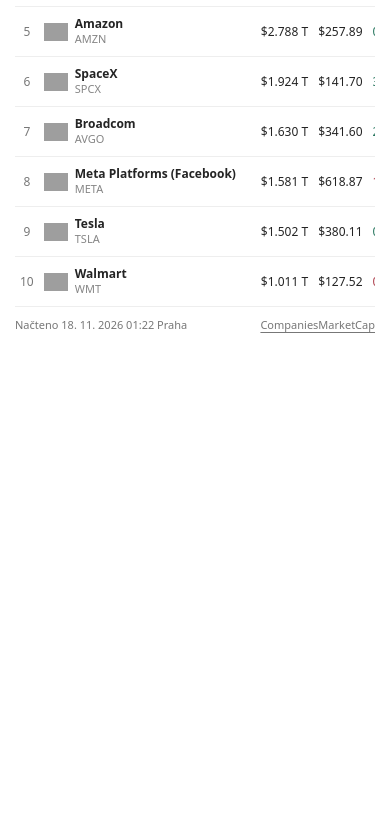
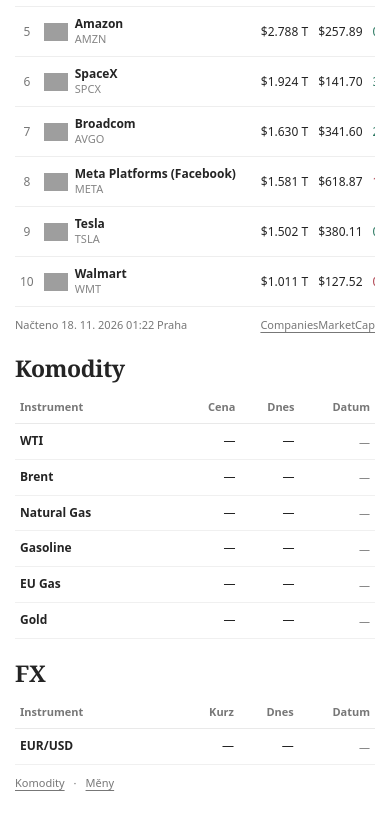
Before and after one commit to MichalMachalik/Nasdaq100-PAYandPRAY, a plain HTML site: page index.html in a window 390 px wide. Shown: the part 2118-2947 px from the top of the page. Before the commit the page ends 2512 px from the top, so only its background shows below. Drawn offline with Linux system fonts and the light colour scheme; grey boxes are pictures that could not be loaded.

Commit message:
Add six Trading Economics commodity quotes and EURUSD section beneath Nasdaq top ten

```diff
--- a/index.html
+++ b/index.html
@@ -340,6 +340,30 @@ body{background:#fff;color:#242424;font:17px/1.6 Georgia,"Times New Roman",serif
   .futures-hero #futures-price{font-size:clamp(24px,7vw,32px)}
   .futures-hero #futures-change{font-size:clamp(16px,4.7vw,19px)}
 }
+
+/* Trading Economics reference quotes, without ornamentation. */
+.market-scroll{overflow-x:auto;max-width:100%}
+.market-table{width:100%;border-collapse:collapse;font:13px/1.4 system-ui,-apple-system,"Segoe UI",sans-serif;font-variant-numeric:tabular-nums}
+.market-table th{padding:8px 9px 10px;border-bottom:1px solid #e9e9e9;text-align:right;color:#777;font-size:11px;font-weight:600;white-space:nowrap}
+.market-table th:first-child{text-align:left}
+.market-table td{padding:10px 9px;text-align:right;border-bottom:1px solid #f0f0f0;white-space:nowrap}
+.market-table td:first-child{text-align:left;font-weight:600}
+.market-table td:last-child{font-size:11px;color:#777}
+.market-table .market-unit{display:block;font-size:10px;color:#858585;font-weight:400;margin-top:2px}
+.market-table a{color:#282828;text-decoration:none;text-underline-offset:3px}
+.market-table a:hover{text-decoration:underline}
+.market-table .market-up{color:var(--green);font-weight:600}
+.market-table .market-down{color:var(--red);font-weight:600}
+.market-footer{display:flex;gap:9px;align-items:center;flex-wrap:wrap;color:#777;font:11px/1.5 system-ui,-apple-system,"Segoe UI",sans-serif;margin-top:10px}
+.market-footer a{color:#777;text-decoration:underline;text-underline-offset:3px}
+.market-footer #market-checked{margin-left:auto}
+@media(max-width:580px){
+ .market-table{font-size:12px}
+ .market-table td,.market-table th{padding:9px 5px}
+ .market-table td:first-child{min-width:105px}
+ .market-unit{font-size:9px}
+ .market-footer #market-checked{margin-left:0}
+}
 </style></head>
 <body><div class="wrap">
 <header class="header"><div class="brand"><svg class="aardvark-mark" viewBox="0 0 100 73" role="img" aria-label="Logo Aardvarkland" xmlns="http://www.w3.org/2000/svg">
@@ -370,6 +394,23 @@ body{background:#fff;color:#242424;font:17px/1.6 Georgia,"Times New Roman",serif
 <thead><tr><th scope="col">#</th><th scope="col">Společnost</th><th scope="col">Market cap</th><th scope="col">Cena</th><th scope="col">Dnes</th></tr></thead>
 <tbody id="top10-body"><tr><td colspan="5">Načítání ověřených dat…</td></tr></tbody></table></div>
 <div class="top10-meta"><span id="top10-time">Čeká na první ověřenou aktualizaci</span><a href="https://companiesmarketcap.com/" target="_blank" rel="noopener noreferrer">CompaniesMarketCap</a></div>
+</section>
+
+
+<section class="section" id="commodities-section">
+  <h2 class="sectiontitle">Komodity</h2>
+  <div class="market-scroll"><table class="market-table" aria-label="WTI, Brent, Natural Gas, Gasoline, EU Gas a zlato">
+    <thead><tr><th>Instrument</th><th>Cena</th><th>Dnes</th><th>Datum</th></tr></thead>
+    <tbody id="commodity-rows"><tr><td colspan="4">Načítání kotací…</td></tr></tbody>
+  </table></div>
+</section>
+<section class="section" id="fx-section">
+  <h2 class="sectiontitle">FX</h2>
+  <div class="market-scroll"><table class="market-table" aria-label="Kurz EUR/USD">
+    <thead><tr><th>Instrument</th><th>Kurz</th><th>Dnes</th><th>Datum</th></tr></thead>
+    <tbody id="fx-rows"><tr><td colspan="4">Načítání kurzu…</td></tr></tbody>
+  </table></div>
+  <div class="market-footer"><a href="https://tradingeconomics.com/commodities" target="_blank" rel="noopener noreferrer">Komodity</a><span>·</span><a href="https://tradingeconomics.com/currencies" target="_blank" rel="noopener noreferrer">Měny</a><span id="market-checked"></span></div>
 </section>
 
 
@@ -545,6 +586,59 @@ rows('archive',Array.isArray(d.archive)?d.archive.slice(-15).reverse():[],x=>{
   return el;
 })}
 
+
+const MARKET_ASSETS=[
+  ["WTI",2],["Brent",2],["Natural Gas",4],["Gasoline",4],
+  ["EU Gas",2],["Gold",2],["EUR/USD",5]
+];
+function renderMarketRows(rootId,ids,quotes){
+  const tbody=$(rootId);if(!tbody)return;
+  const frag=document.createDocumentFragment();
+  const byId=new Map(quotes.map(q=>[q.id,q]));
+  for(const ident of ids){
+    const decimals=MARKET_ASSETS.find(x=>x[0]===ident)?.[1]??2;
+    const q=byId.get(ident);
+    const tr=document.createElement('tr');
+    const first=document.createElement('td');
+    if(q&&typeof q.sourceUrl==='string'&&/^https:\/\/tradingeconomics\.com\//.test(q.sourceUrl)){
+      const a=document.createElement('a');a.href=q.sourceUrl;a.target='_blank';a.rel='noopener noreferrer';a.textContent=ident;first.append(a);
+    } else first.textContent=ident;
+    const value=document.createElement('td');
+    const movement=document.createElement('td');
+    const dated=document.createElement('td');
+    if(q&&Number.isFinite(q.price)&&q.price>0&&Number.isFinite(q.changePercent)&&/^\d{4}-\d{2}-\d{2}$/.test(q.quoteDateISO||'')){
+      value.textContent=q.price.toLocaleString('cs-CZ',{minimumFractionDigits:decimals,maximumFractionDigits:decimals});
+      const unit=document.createElement('span');unit.className='market-unit';unit.textContent=q.unit||'';
+      value.append(unit);
+      movement.textContent=Math.abs(q.changePercent).toLocaleString('cs-CZ',{minimumFractionDigits:2,maximumFractionDigits:2})+' %';
+      movement.className=q.changePercent>0?'market-up':q.changePercent<0?'market-down':'';
+      const parts=q.quoteDateISO.split('-');
+      dated.textContent=parts[2]+'. '+parts[1]+'. '+parts[0];
+      dated.title='Datum kotace u zdroje';
+    }else{
+      value.textContent='—';movement.textContent='—';dated.textContent='—';
+    }
+    tr.append(first,value,movement,dated);frag.append(tr);
+  }
+  tbody.replaceChildren(frag);
+}
+async function loadMarkets(){
+  try{
+    const response=await fetch('./data/markets.json?t='+Date.now(),{cache:'no-store'});
+    if(!response.ok)throw Error('No market data');
+    const data=await response.json();
+    if(!Array.isArray(data.quotes))throw Error('Invalid quote data');
+    renderMarketRows('commodity-rows',MARKET_ASSETS.slice(0,6).map(x=>x[0]),data.quotes);
+    renderMarketRows('fx-rows',['EUR/USD'],data.quotes);
+    const checked=$('market-checked');
+    if(checked)checked.textContent=data.fetchedAtPrague?'Načteno '+data.fetchedAtPrague+' Praha':'';
+  }catch(err){
+    renderMarketRows('commodity-rows',MARKET_ASSETS.slice(0,6).map(x=>x[0]),[]);
+    renderMarketRows('fx-rows',['EUR/USD'],[]);
+    const checked=$('market-checked');if(checked)checked.textContent='Data nedostupná';
+  }
+}
+
 async function loadTop10() {
   const body=$('top10-body');
   if(!body) return;
@@ -634,7 +728,7 @@ document.addEventListener('keydown',event=>{
     historyMenu.open=false;historyMenu.querySelector('summary')?.focus();
   }
 });
-function refreshAll(){load();loadFutures();loadTop10();}
+function refreshAll(){load();loadFutures();loadTop10();loadMarkets();}
 refreshAll();
 let lastDataCheck=Date.now();
 setInterval(()=>{
```
